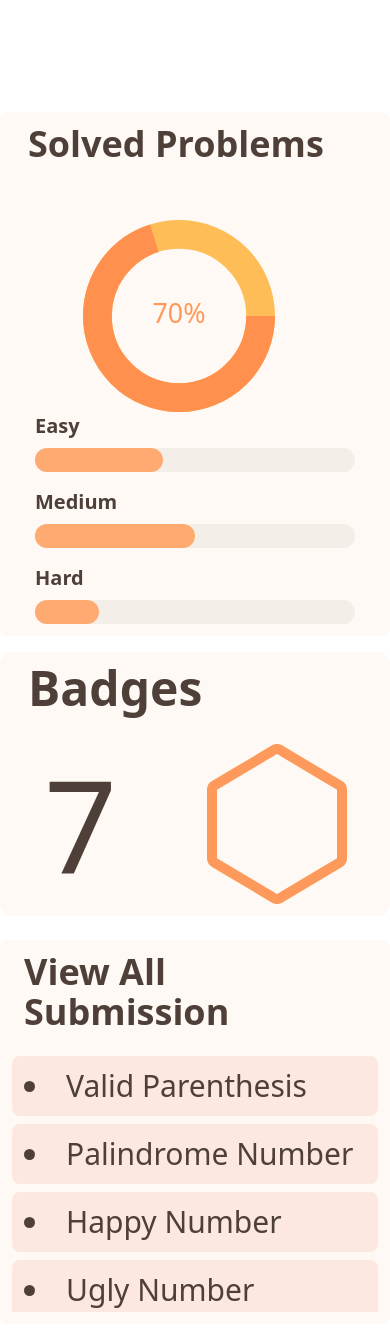
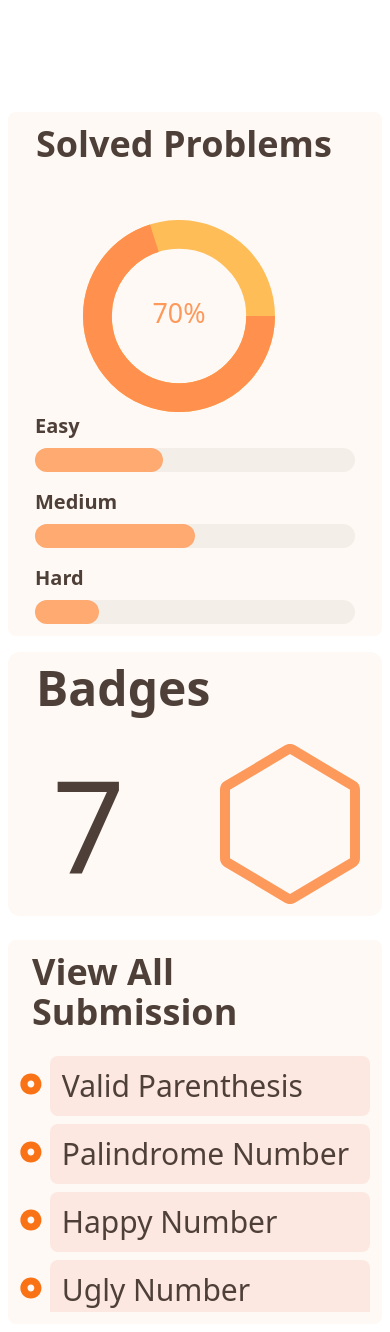
Before and after one commit to techhub-community/csoc_dashboard, a Next.js app: page /dsa in a window 390 px wide. Built offline with nearby package versions, Linux system fonts and the light colour scheme.

Commit message:
Reoptimized

```diff
--- a/components/DSA/Badges.tsx
+++ b/components/DSA/Badges.tsx
@@ -1,17 +1,17 @@
 import React from "react";
 import { BsHexagon } from "react-icons/bs";
+const badges = 7;
+export const Badges = () => {
 
-export const Badges = () => {
-  const badges = 7;
   return (
     <>
-      <div className="text-lightblack  mt-0 md:mt-28  h-max md:h-80 w-6/6 md:w-2/6 p-3 bg-whitish mx-0 md:mx-2 my-4 rounded-xl">
+      <div className="text-lightblack  mt-0 md:mt-28  h-max md:h-80 w-full md:w-1/3 p-3 bg-whitish mx-0 md:mx-2 my-4 rounded-xl">
 
         <h1 className=" text-5xl md:text-5xl font-bold ml-4 md:ml-0">
           Badges <span className="text-whitish">ex</span>
         </h1>
-        <div className="flex flex-row space-between items-center space-x-20 mt-8">
-          <h1 className="text-9xl ml-8 md:ml-0">{`${badges}`}</h1>
+        <div className="flex flex-row justify-between items-center gap-x-20 mt-8">
+          <h1 className="text-9xl ml-8 md:ml-0">{badges}</h1>
           <BsHexagon className="h-40 w-40 text-badge" />
         </div>
       </div>
--- a/components/DSA/Problem.tsx
+++ b/components/DSA/Problem.tsx
@@ -7,11 +7,11 @@ export const Problem = () => {
 
   return (
     <>
-      <div className="text-lightblack mt-28 h-max md:h-80 w-6/6 md:w-4/6 p-3 bg-whitish my-4  rounded-lg">
+      <div className="text-lightblack mt-28 h-max md:h-80 w-full md:w-2/3 p-3 bg-whitish my-4  rounded-lg">
         <h1 className="text-4xl font-bold mb-4 ml-4 md:ml-0">
           Solved Problems <span className="text-whitish">ext</span>
         </h1>
-        <div className="flex flex-col md:flex-row items-center space-x-0 md:space-x-16">
+        <div className="flex flex-col md:flex-row items-center gap-x-0 md:gap-x-16">
           <div className="w-48 h-48 mr-8">
             <div className="relative h-full">
               <CircularProgressbar
--- a/components/DSA/Submission.tsx
+++ b/components/DSA/Submission.tsx
@@ -1,19 +1,23 @@
 import React from "react";
 import { submissions } from "@/constant/DSA/problem_name";
+import { FaDotCircle } from 'react-icons/fa';
 
 export const Submission = () => {
-  const commonStyle = "box-border p-3  bg-cream rounded-lg";
+  const commonStyle = "box-border p-3  bg-cream rounded-lg w-full";
 
   return (
     <>
-      <div className="text-lightblack  p-3 h-max md:h-96 w-6/6 rounded-lg bg-whitish my-2 mr-0 md:mr-2 ">
+      <div className="text-lightblack  p-3 h-max md:h-96 w-full rounded-lg bg-whitish my-2 mr-2 md:mr-2 ">
         <h2 className="text-4xl font-bold ml-3 md:ml-0">View All Submission</h2>
-        <div className="text-3xl mt-6 overflow-y-auto w-6/6 h-64 sm:Overflow-x-auto ">
-          <div className="flex flex-col space-y-2">
+        <div className="text-3xl mt-6 overflow-y-auto w-full h-64 sm:Overflow-x-auto">
+          <div className="flex flex-col gap-y-2 ">
             {submissions.map((submissions, index) => (
+              <ul className="flex flex-row gap-x-2 w-full">
+                <FaDotCircle className="text-2xl text-orange-500  mt-4 "/>
               <li key={index} className={commonStyle}>
                 {submissions}
               </li>
+              </ul>
             ))}
           </div>
         </div>
--- a/components/DSA/index.tsx
+++ b/components/DSA/index.tsx
@@ -6,13 +6,15 @@ import { Submission } from "./Submission";
 const DSA: React.FC<{}> = () => {
   return (
     <>
-      <div className="ml-0 md:ml-64">
+      <div className="ml-2 md:ml-64 mr-2 md:mr-0 ">
         <div className="ml-0 md:ml-10">
           <div className="flex flex-col md:flex-row">
             <Problem />
             <Badges />
           </div>
-          <Submission />
+          <div className="mr-0 md:mr-2">
+          <Submission  />
+          </div>
         </div>
       </div>
     </>
```
